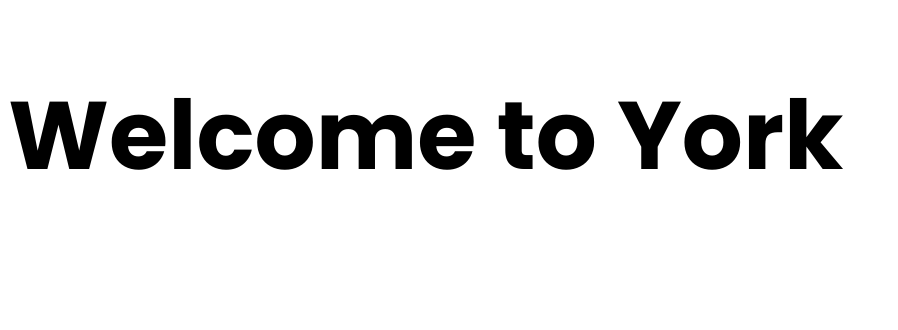
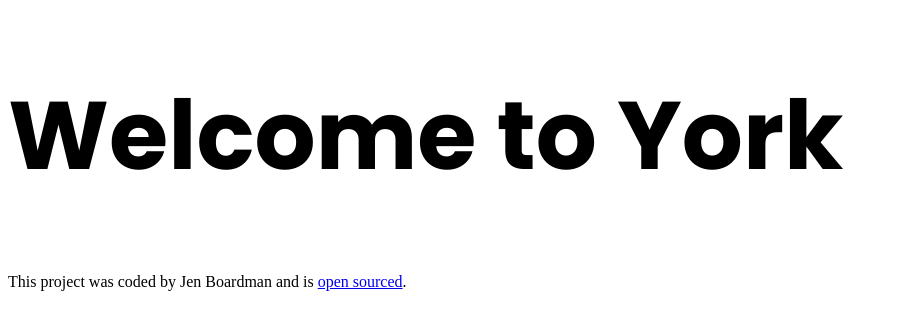
Before and after one commit to JenBoardman/york-travel-project, a plain HTML site: page index.html in a window 1280 px wide. Shown: the whole page, without its empty margins (0-898 px from the left). Drawn offline with Linux system fonts and the light colour scheme.

Commit message:
added link to git hub repository

```diff
--- a/index.html
+++ b/index.html
@@ -14,5 +14,14 @@
   </head>
   <body>
     <h1>Welcome to York</h1>
+
+    <footer>
+      This project was coded by Jen Boardman and is
+      <a
+        href="https://github.com/JenBoardman/york-travel-project"
+        target="_blank"
+        >open sourced</a
+      >.
+    </footer>
   </body>
 </html>
```
